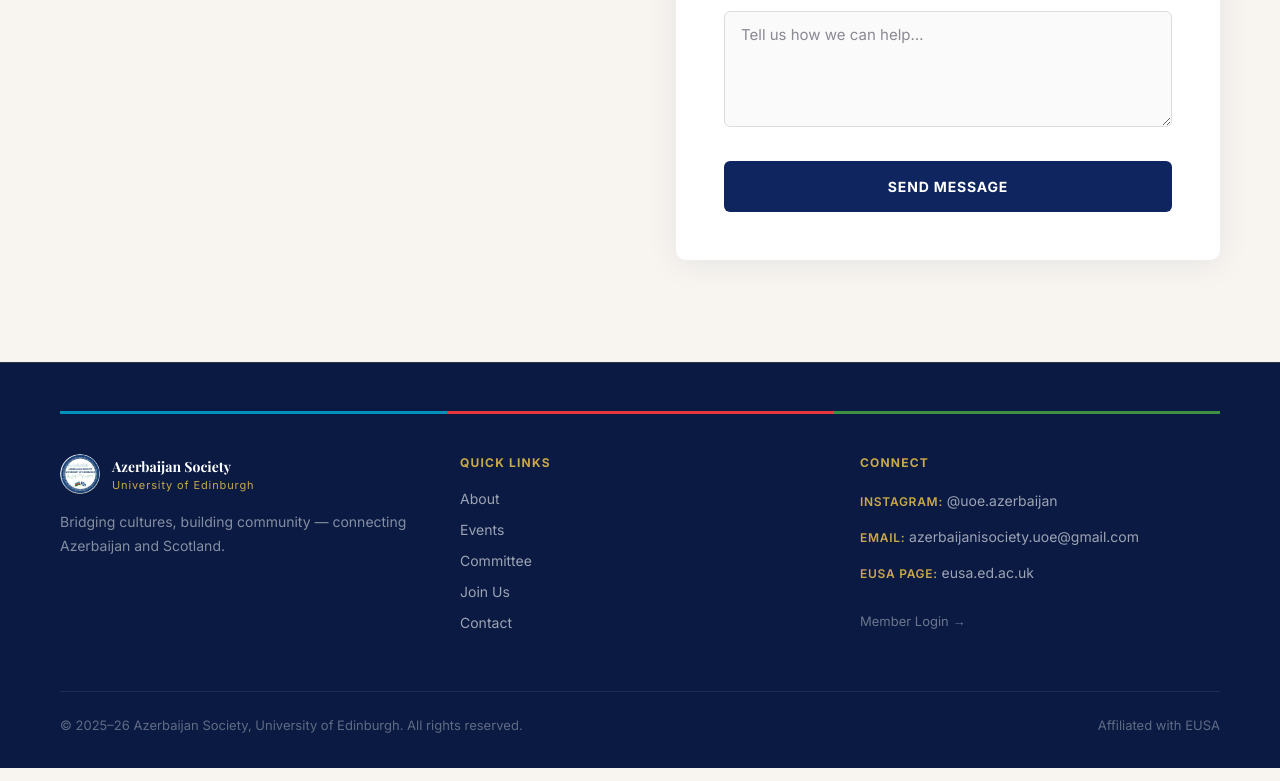
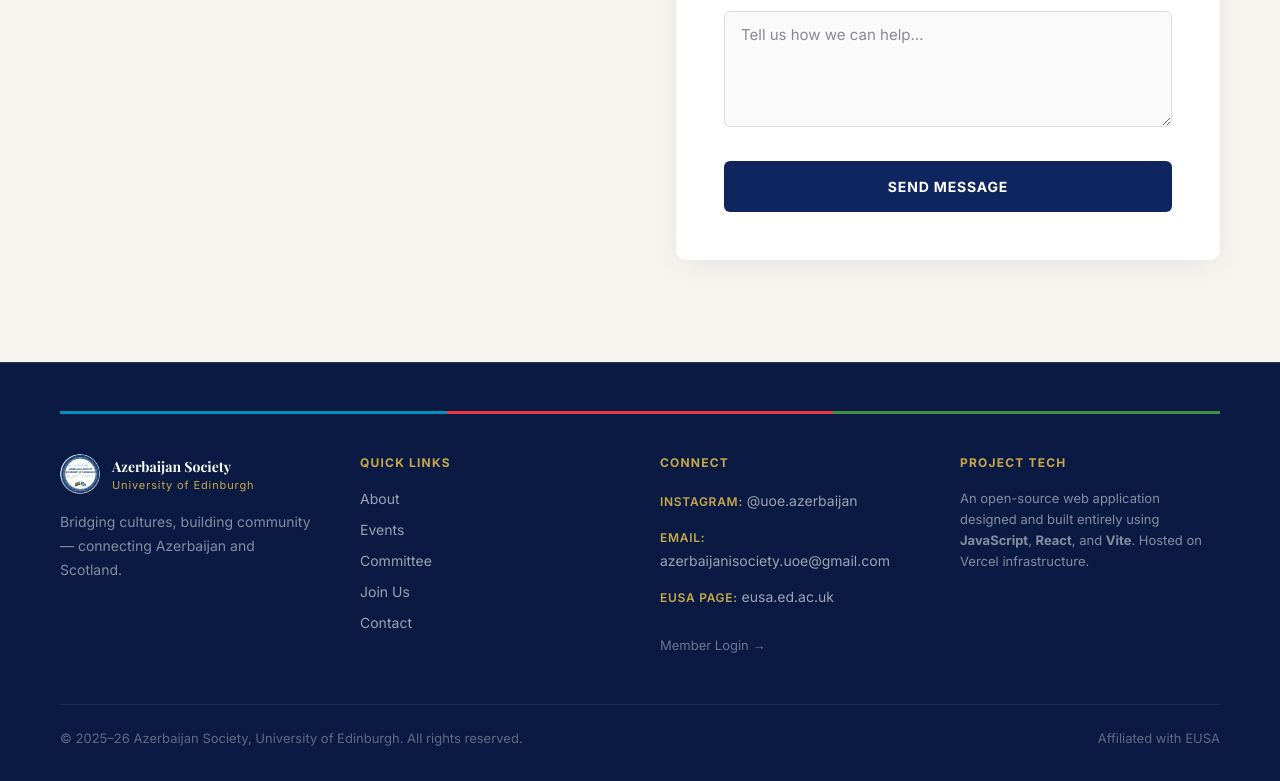
Before and after one commit to AkifQuseynoff/AzSoc-website, a React (Vite) app: page / in a window 1280 px wide. Shown: the part 4086-4867 px from the top of the page. Built offline with nearby package versions, Linux system fonts and the light colour scheme; no server answers; the database is empty; a web font is replaced by a local one.

Commit message:
improving rank of the website in google

```diff
--- a/src/App.tsx
+++ b/src/App.tsx
@@ -501,7 +501,7 @@ export default function App() {
         </div>
       )}
 
-      {/* ── FOOTER ── */}
+{/* ── FOOTER ── */}
       <footer style={{ backgroundColor: '#0a1a42', borderTop: '1px solid rgba(201,168,76,0.2)', padding: '48px 24px 32px' }}>
         <div style={{ display: 'flex', height: 3, maxWidth: 1160, margin: '0 auto 40px' }}>
           <div style={{ flex: 1, backgroundColor: '#0092BC' }} />
@@ -547,7 +547,16 @@ export default function App() {
               Member Login →
             </button>
           </div>
+
+          {/* 🚀 ADDED THIS SECTION FOR JS.ORG APPROVAL */}
+          <div>
+            <div style={{ fontSize: 12, fontWeight: 700, color: '#c9a84c', textTransform: 'uppercase', letterSpacing: '0.1em', marginBottom: 16 }}>Project Tech</div>
+            <p style={{ fontSize: 13, color: 'rgba(255,255,255,0.5)', lineHeight: 1.6, margin: 0 }}>
+              An open-source web application designed and built entirely using <strong>JavaScript</strong>, <strong>React</strong>, and <strong>Vite</strong>. Hosted on Vercel infrastructure.
+            </p>
+          </div>
         </div>
+
         <div style={{ maxWidth: 1160, margin: '0 auto', paddingTop: 24, borderTop: '1px solid rgba(255,255,255,0.08)', display: 'flex', justifyContent: 'space-between', flexWrap: 'wrap', gap: 12 }}>
           <div style={{ fontSize: 13, color: 'rgba(255,255,255,0.35)' }}>© 2025–26 Azerbaijan Society, University of Edinburgh. All rights reserved.</div>
           <div style={{ fontSize: 13, color: 'rgba(255,255,255,0.35)' }}>Affiliated with EUSA</div>
```
